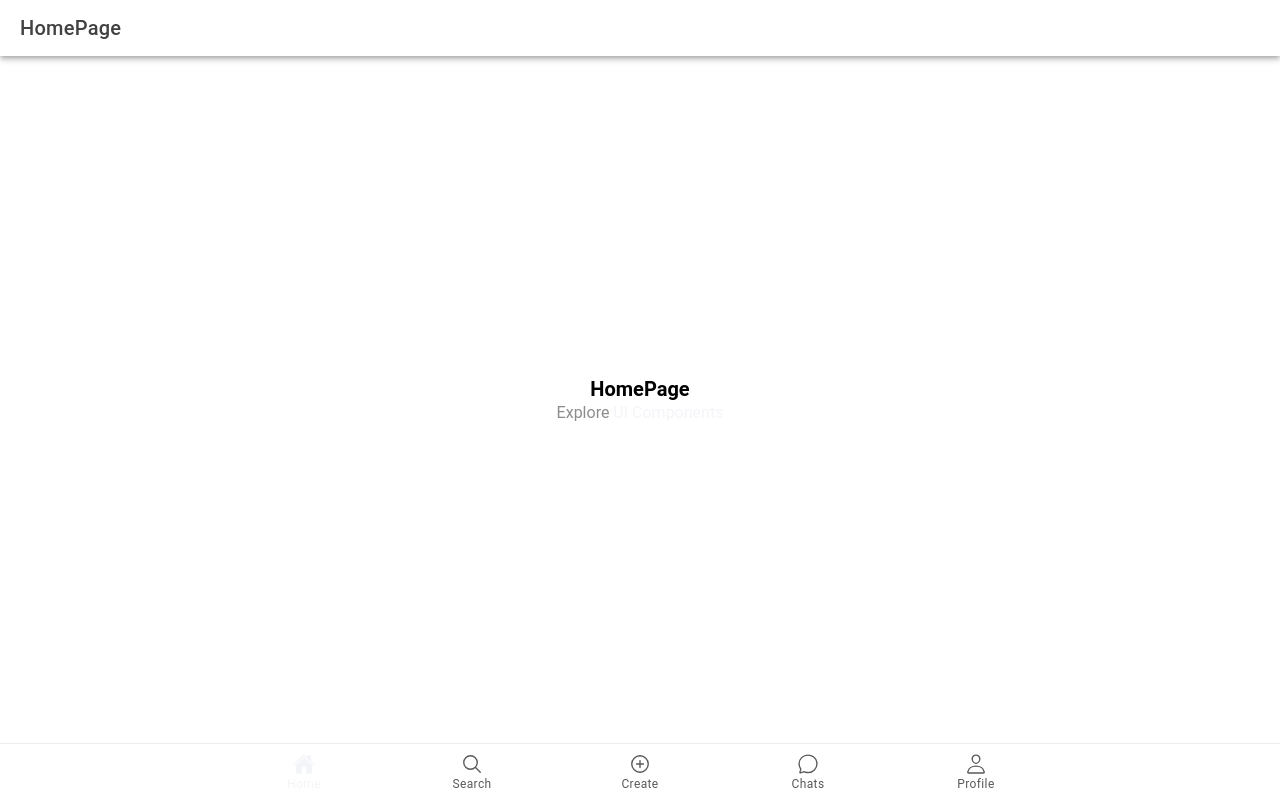
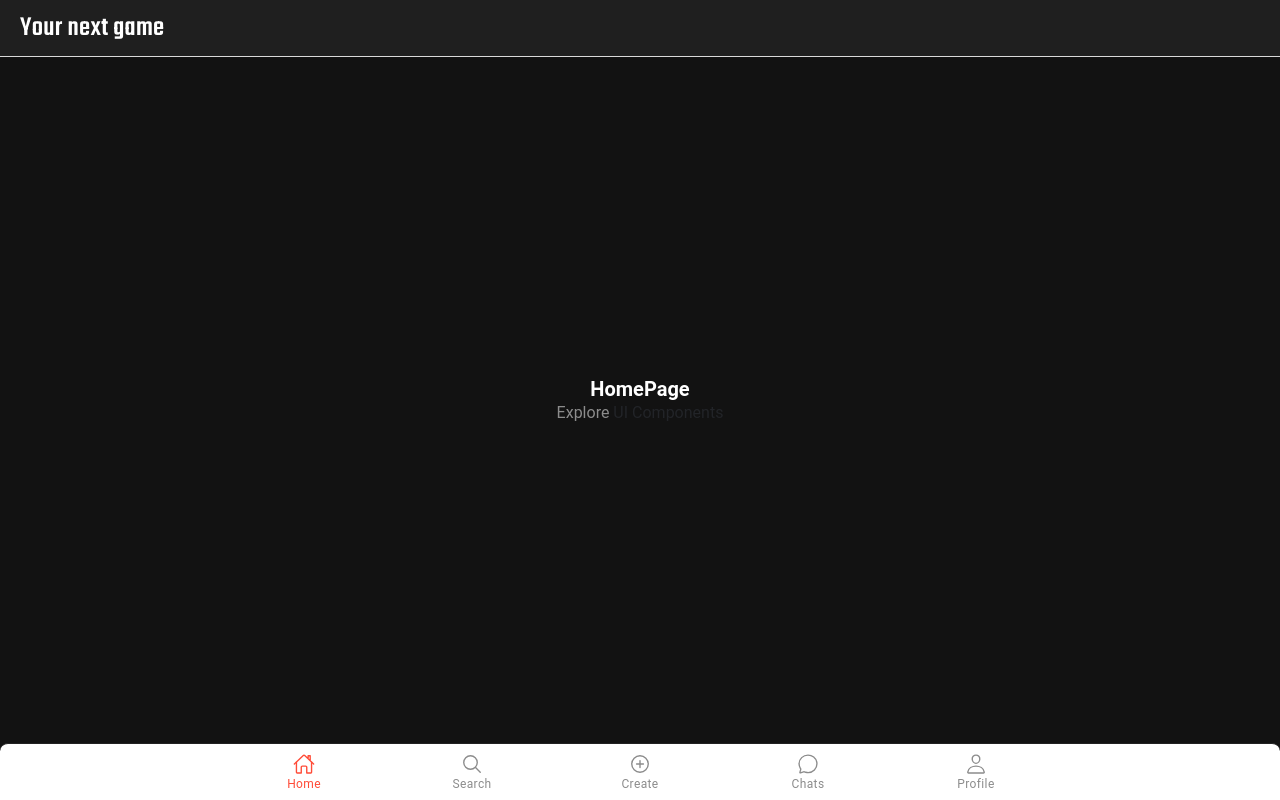
Before and after one commit to PapaniaP/swish, a React (Vite) app: page /home in a window 1280 px wide. Built offline with nearby package versions, Linux system fonts and the light colour scheme.

Commit message:
updated css pages, fonts and title

```diff
--- a/src/App.tsx
+++ b/src/App.tsx
@@ -16,6 +16,7 @@ import {
 	chatbubbleOutline,
 	ellipse,
 	home,
+	homeOutline,
 	person,
 	personOutline,
 	searchOutline,
@@ -41,6 +42,7 @@ import "@ionic/react/css/display.css";
 
 /* Theme variables */
 import "./theme/variables.css";
+import "./styles.css";
 
 /* Pages */
 import HomePage from "./pages/HomePage";
@@ -48,6 +50,7 @@ import SearchPage from "./pages/SearchPage";
 import CreatePage from "./pages/CreatePage";
 import ChatsPage from "./pages/ChatsPage";
 import ProfilePage from "./pages/ProfilePage";
+import ErrorPage from "./pages/ErrorPage";
 
 setupIonicReact();
 
@@ -97,7 +100,7 @@ const App: React.FC = () => (
 					>
 						<IonIcon
 							aria-hidden="true"
-							icon={home}
+							icon={homeOutline}
 						/>
 						<IonLabel>Home</IonLabel>
 					</IonTabButton>
--- /dev/null
+++ b/src/components/CardNextGame.tsx
@@ -0,0 +1 @@
+import "./CardNextGame.css";
--- a/src/pages/HomePage.tsx
+++ b/src/pages/HomePage.tsx
@@ -5,15 +5,15 @@ import "./HomePage.css";
 const HomePage: React.FC = () => {
 	return (
 		<IonPage>
-			<IonHeader>
+			<IonHeader className="ion-no-border">
 				<IonToolbar>
-					<IonTitle>HomePage</IonTitle>
+					<IonTitle>Your next game</IonTitle>
 				</IonToolbar>
 			</IonHeader>
 			<IonContent fullscreen>
 				<IonHeader collapse="condense">
 					<IonToolbar>
-						<IonTitle size="large">HomePage</IonTitle>
+						<IonTitle size="large">Your next game</IonTitle>
 					</IonToolbar>
 				</IonHeader>
 				<ExploreContainer name="HomePage" />
--- /dev/null
+++ b/src/styles.css
@@ -0,0 +1,20 @@
+/* Global CSS file */
+
+ion-tab-bar {
+	--background: var(--main-white);
+	border-radius: 8px 8px 0px 0px;
+}
+
+ion-tab-button {
+	--color: var(--grey-dark);
+	--color-selected: var(--main-red);
+}
+
+ion-title {
+	font-family: "Teko";
+	font-size: 1.75rem;
+}
+
+ion-toolbar {
+	border-bottom: solid 1px var(--grey-mid);
+}
--- a/src/theme/variables.css
+++ b/src/theme/variables.css
@@ -76,7 +76,7 @@ http://ionicframework.com/docs/theming/ */
 	--ion-color-light-tint: #f5f6f9;
 }
 
-@media (prefers-color-scheme: dark) {
+@media (prefers-color-scheme: light) {
 	/*
    * Dark Colors
    * -------------------------------------------
@@ -261,3 +261,18 @@ html {
 	src: url("../assets/fonts/OpenSans-Italic-VariableFont.ttf");
 	font-style: italic;
 }
+
+/* Colours */
+:root {
+	--main-red: #ff4c38;
+	--faded-red: rgba(255, 76, 56, 0.5);
+	--main-blue: #3e65ff;
+	--main-yellow: #fed229;
+	--main-beige: #fef5e6;
+	--main-white: #ffffff;
+	--main-black: #000000;
+	--main-green: #54d914;
+	--grey-light: #f5f5f5;
+	--grey-mid: #d9d9d9;
+	--grey-dark: #8c8c8c;
+}
```
Also changed, not shown: src/components/CardNextGame.css (added).
